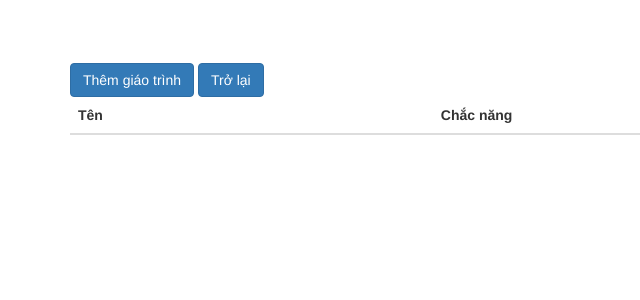
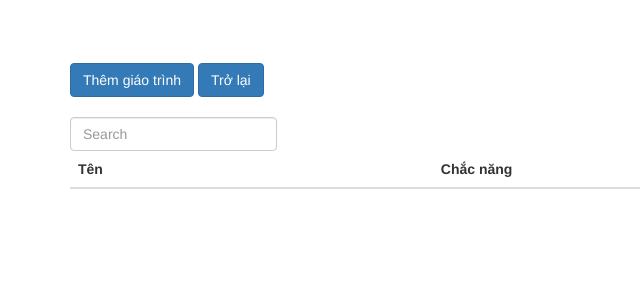
Before and after one commit to hduy2000/BTL_1, a PHP site: page /giaotrinh.php?id=36 in a window 1280 px wide. Shown: the top 300 px of the page, without its empty margins (0-640 px from the left). Run offline with PHP 8.4, Linux system fonts and the light colour scheme; data comes from the database, SQL or seed files in the repository; lists and menus that the app fills with data are empty.

Commit message:
them search cho quan ly de tai

```diff
--- a/giaotrinh.php
+++ b/giaotrinh.php
@@ -3,6 +3,18 @@
 	$id = $_GET['id'];
 	$query = "SELECT * FROM `qlgt` WHERE magv='$id'";
 	$result = mysqli_query($conn, $query);
+	if(!empty($_POST['search'])){
+
+        // Lay du lieu tren form search
+        $searchValue = $_POST['search'];
+        $query = "SELECT * FROM `quan_ly_de_tai` WHERE name LIKE '%$searchValue%'";
+
+    }else{
+
+	$query = "SELECT * FROM `quan_ly_de_tai` WHERE magv = '$id'";
+
+    }
+    $result = mysqli_query($conn,$query);
 
  ?>
 
@@ -30,7 +42,11 @@
 		<h2 style="color: #fff">quản lý giáo trình</h2>
 		<a class="btn btn-primary" href="./themgiaotrinh_user.php?id=<?php echo $id ?>">Thêm giáo trình</a>
 		<a href="javascript:history.back()" class="btn btn-primary">Trở lại</a>
-		<div class="container-table">
+		<form action="" method="POST" class="form-inline" style="margin-top:20px ">
+
+            <input name="search" class="form-control form-control-sm ml-3 w-75" type="text" placeholder="Search"
+                aria-label="Search">
+        </form>		<div class="container-table">
 			<table class="table table-striped">
 				<thead class="thead-table">
 					<tr>
```
